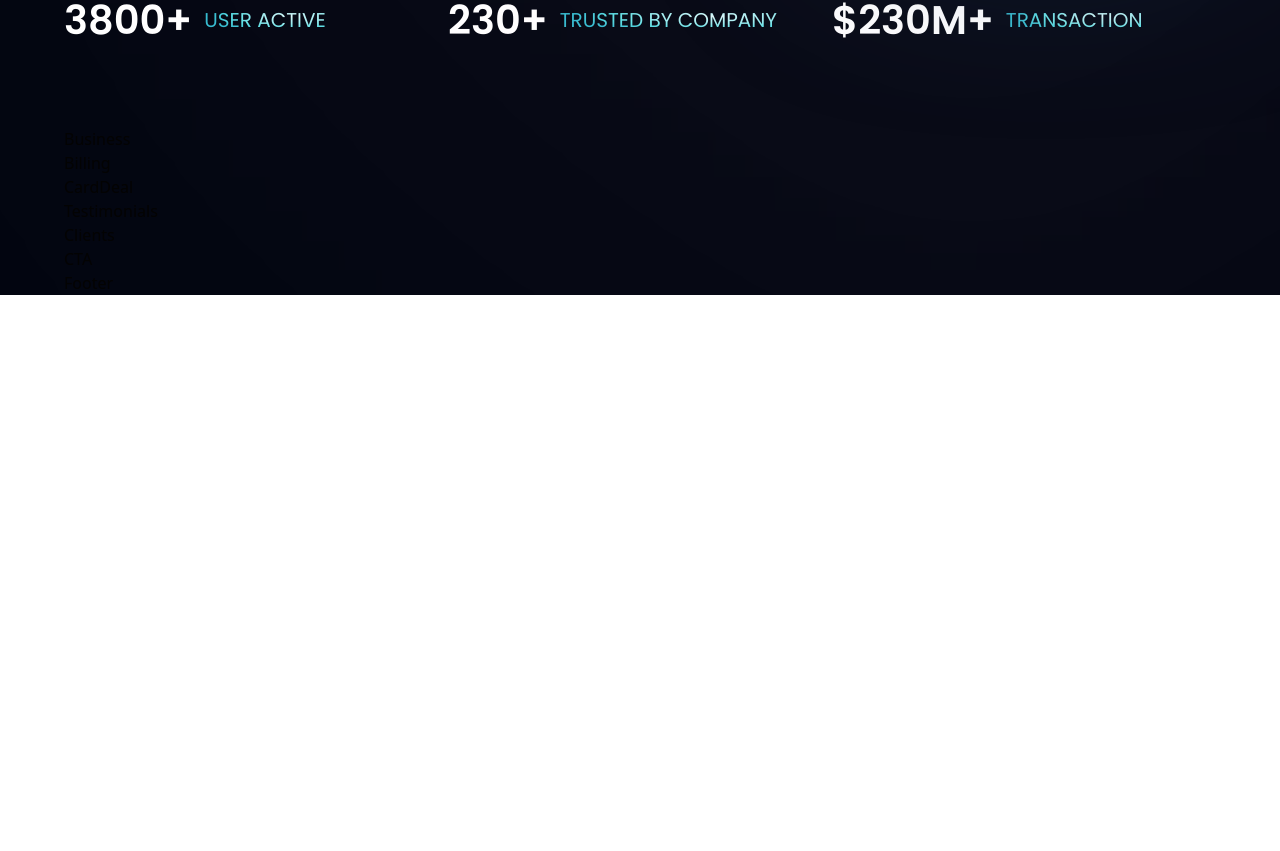
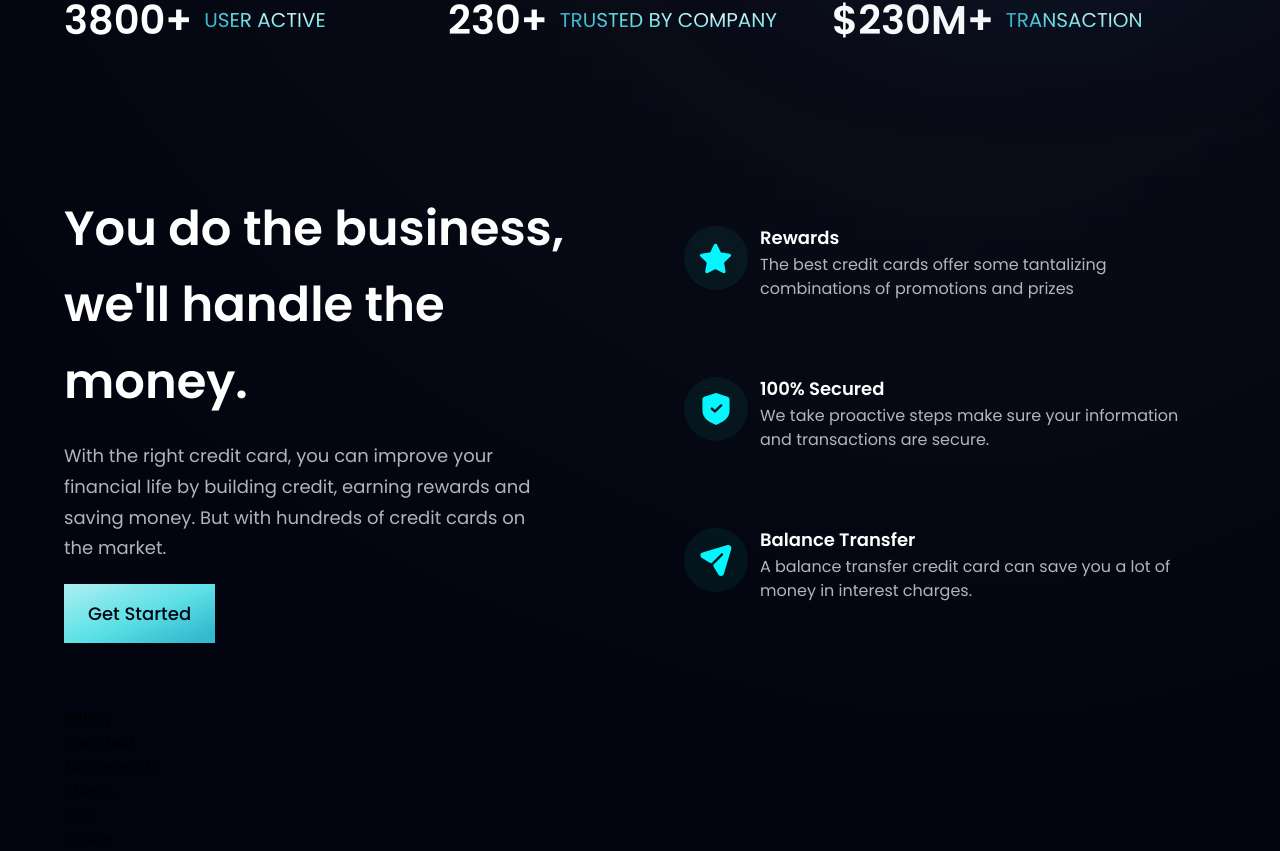
Before and after one commit to KevinKipkoechMutai/modern-fintech-business-landing-page, a React (Vite) app: page / in a window 1280 px wide. Shown: the part 835-1686 px from the top of the page. Before the commit the page ends 1130 px from the top, so only its background shows below. Built offline with nearby package versions, Linux system fonts and the light colour scheme.

Commit message:
complete billing

```diff
--- a/index.html
+++ b/index.html
@@ -2,9 +2,9 @@
 <html lang="en">
   <head>
     <meta charset="UTF-8" />
-    <link rel="icon" type="image/svg+xml" href="/vite.svg" />
+
     <meta name="viewport" content="width=device-width, initial-scale=1.0" />
-    <title>Vite + React</title>
+    <title>HooBank</title>
   </head>
   <body>
     <div id="root"></div>
--- a/src/components/Business.jsx
+++ b/src/components/Business.jsx
@@ -1,8 +1,39 @@
 import React from 'react'
+import { features } from '../constants'
+import styles, { layout } from '../style'
+import Button from "./Button"
+
+const FeatureCard = ({ icon, title, content, index }) => (
+  <div className={`flex flex-row p-6 rounded-[20px] ${index !== features.length - 1 ? "mb-6" : "mb-0"} feature-card`}>
+    <div className={`w-[64px] h-[64px] rounded-full ${styles.flexCenter} bg-dimBlue`}>
+      <img src={icon} className="w-[50%] h-[50%] object-contain"/>
+    </div>
+    <div className='flex-1 flex flex-col ml-3'>
+      <h4 className='font-poppins font-semibold text-white text-[18px] leading-[23px] mb-1'>{title}</h4>
+      <p className='font-poppins font-normal text-dimWhite text-[16px] leading-[24px] mb-1'>{content}</p>
+    </div>
+  </div>
+)
 
 const Business = () => {
   return (
-    <div>Business</div>
+    <section id='features' className={layout.section}>
+      <div className={layout.sectionInfo}>
+        <h2 className={styles.heading2}>You do the business, <br className='sm:block hidden'/>
+          we'll handle the money.</h2>
+          <p className={`${styles.paragraph} max-w-[470px] mt-5`}>
+            With the right credit card, you can improve
+             your financial life by building credit, earning rewards and saving money.
+             But with hundreds of credit cards on the market.
+          </p>
+          <Button styles="mt-10"/>
+      </div>
+      <div className={`${layout.sectionImg} flex-col`}>
+        {features.map((feature, index) => (
+          <FeatureCard key={feature.id} {...feature} index={index}/>
+        ))}
+      </div>
+    </section>
   )
 }
 
--- a/src/components/Button.jsx
+++ b/src/components/Button.jsx
@@ -1,8 +1,10 @@
 import React from 'react'
 
-const Button = () => {
+const Button = ({ styles }) => {
   return (
-    <div>Button</div>
+    <button type='button' className={`py-4 px-6 bg-blue-gradient font-poppins font-medium text-[18px] text-primary outline-none mt-5`}>
+      Get Started
+    </button>
   )
 }
 
```
